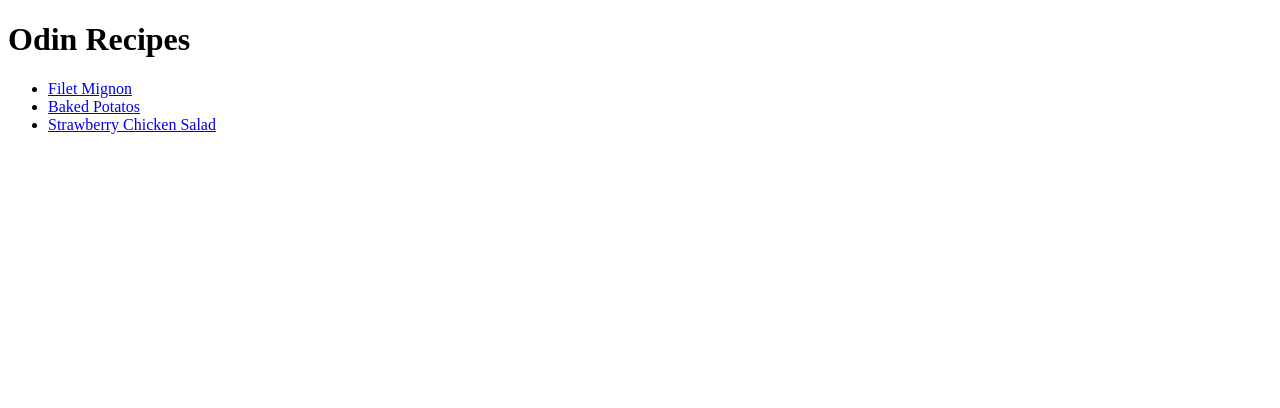
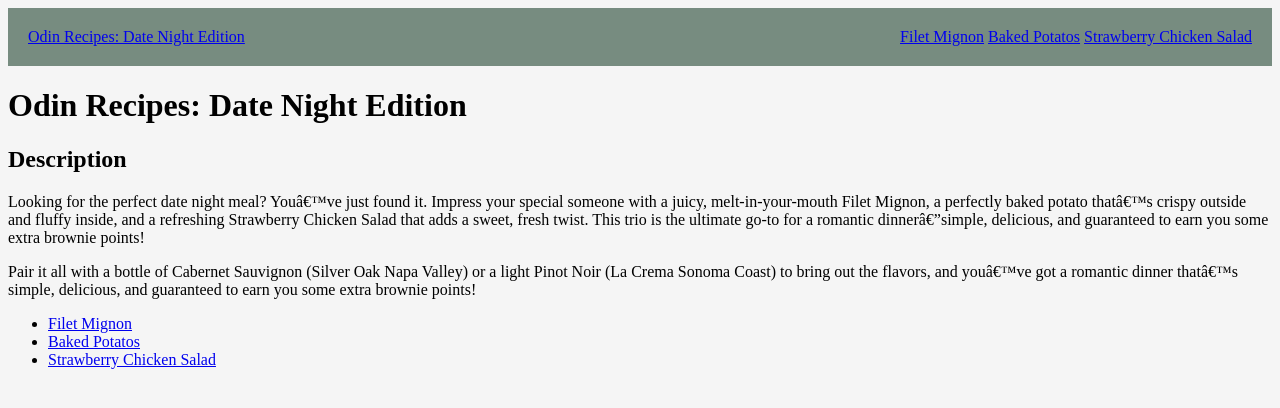
Before and after one commit to flow-state-citizen/odin-recipes, a plain HTML site: page index.html in a window 1280 px wide. Drawn offline with Linux system fonts and the light colour scheme.

Commit message:
Add index.css to style index.html
This commit adds the index.css file with styling for the header and the background. The
background color is the same as the recipe pages.

```diff
--- /dev/null
+++ b/index.css
@@ -0,0 +1,10 @@
+body {
+  background-color: #f5f5f5;
+}
+
+#header-container {
+  display: flex;
+  justify-content: space-between;
+  padding: 20px;
+  background-color: #778c80;
+}
--- a/index.html
+++ b/index.html
@@ -4,11 +4,27 @@
 <head>
     <meta charset+utf-8">
     <meta name="viewport" content="width=device-width, initial-scale=1.0">
+    <link rel="stylesheet" href="index.css">
     <title>Odin Recipes</title>
 </head>
 
 <body>
-    <h1>Odin Recipes</h1>
+    <div id="header-container">
+        <div><a href="index.html">Odin Recipes: Date Night Edition</a></div>
+        <div><a href="recipes/filet-mignon/filet-mignon.html">Filet Mignon</a>
+            <a href="recipes/baked-potato.html">Baked Potatos</a>
+            <a href="recipes/strawberry-chicken/strawberry-chicken.html">Strawberry Chicken Salad</a>
+        </div>
+    </div>
+    <h1>Odin Recipes: Date Night Edition</h1>
+    <h2>Description</h2>
+    <p>Looking for the perfect date night meal? You’ve just found it. Impress your special someone with a juicy,
+        melt-in-your-mouth Filet Mignon, a perfectly baked potato that’s crispy outside and fluffy inside, and a
+        refreshing Strawberry Chicken Salad that adds a sweet, fresh twist. This trio is the ultimate go-to for a
+        romantic dinner—simple, delicious, and guaranteed to earn you some extra brownie points!</p>
+    <p>Pair it all with a bottle of Cabernet Sauvignon (Silver Oak Napa Valley) or a light Pinot Noir (La Crema Sonoma
+        Coast) to bring out the flavors, and you’ve got a
+        romantic dinner that’s simple, delicious, and guaranteed to earn you some extra brownie points!</p>
     <ul>
         <li><a href="recipes/filet-mignon/filet-mignon.html">Filet Mignon</a></li>
         <li><a href="recipes/baked-potato.html">Baked Potatos</a></li>
```
